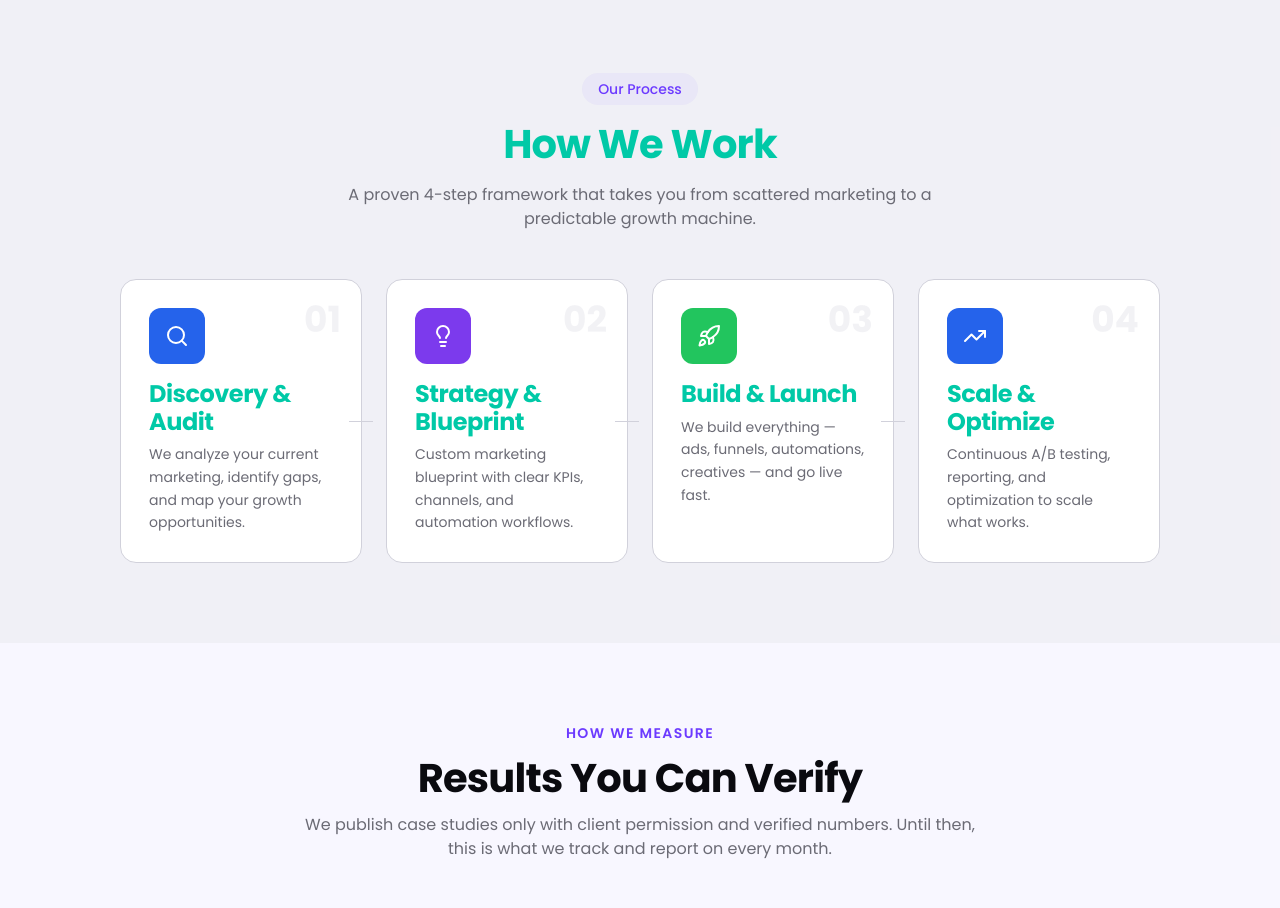
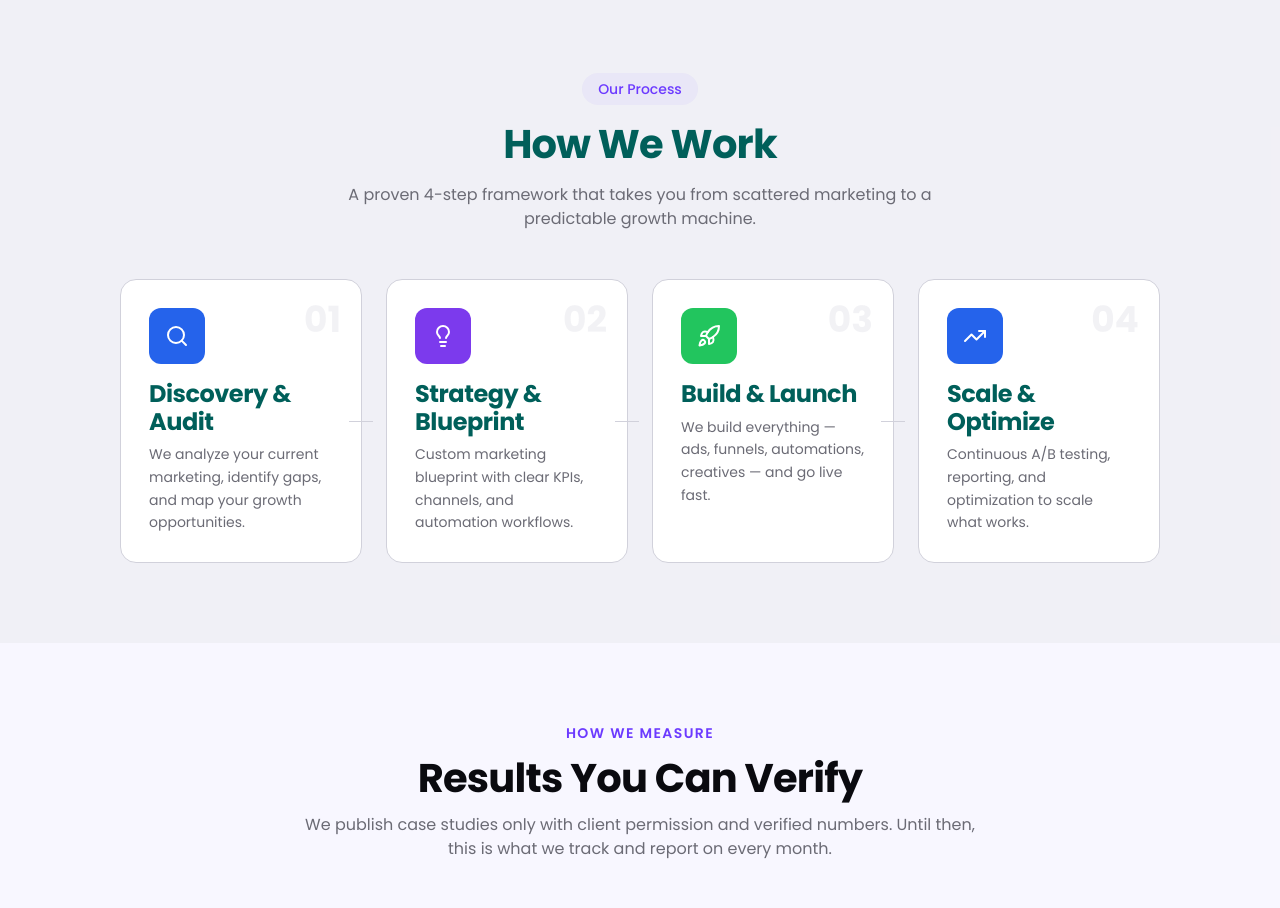
Before and after one commit to ashishsolanki25/Flyeronic.com, a Next.js app: page / in a window 1280 px wide. Shown: the part 4700-5608 px from the top of the page. Built offline with nearby package versions, Linux system fonts and the light colour scheme.

Commit message:
Improve text contrast for secondary accent text

```diff
--- a/components/sections/process.tsx
+++ b/components/sections/process.tsx
@@ -41,7 +41,7 @@ export function ProcessSection() {
           <span className="inline-block px-4 py-1.5 mb-4 rounded-full bg-primary/5 text-primary text-sm font-medium">
             Our Process
           </span>
-          <h2 className="font-heading text-3xl lg:text-4xl font-bold text-secondary mb-4">
+          <h2 className="font-heading text-3xl lg:text-4xl font-bold text-teal-800 mb-4">
             How We Work
           </h2>
           <p className="max-w-2xl mx-auto text-muted-foreground text-base" style={{ textAlign: "center" }}>
@@ -72,7 +72,7 @@ export function ProcessSection() {
                 {step.icon}
               </div>
 
-              <h3 className="font-heading text-base font-semibold text-secondary mb-2">
+              <h3 className="font-heading text-base font-semibold text-teal-800 mb-2">
                 {step.title}
               </h3>
               <p className="text-sm text-muted-foreground leading-relaxed flex-1">
```
